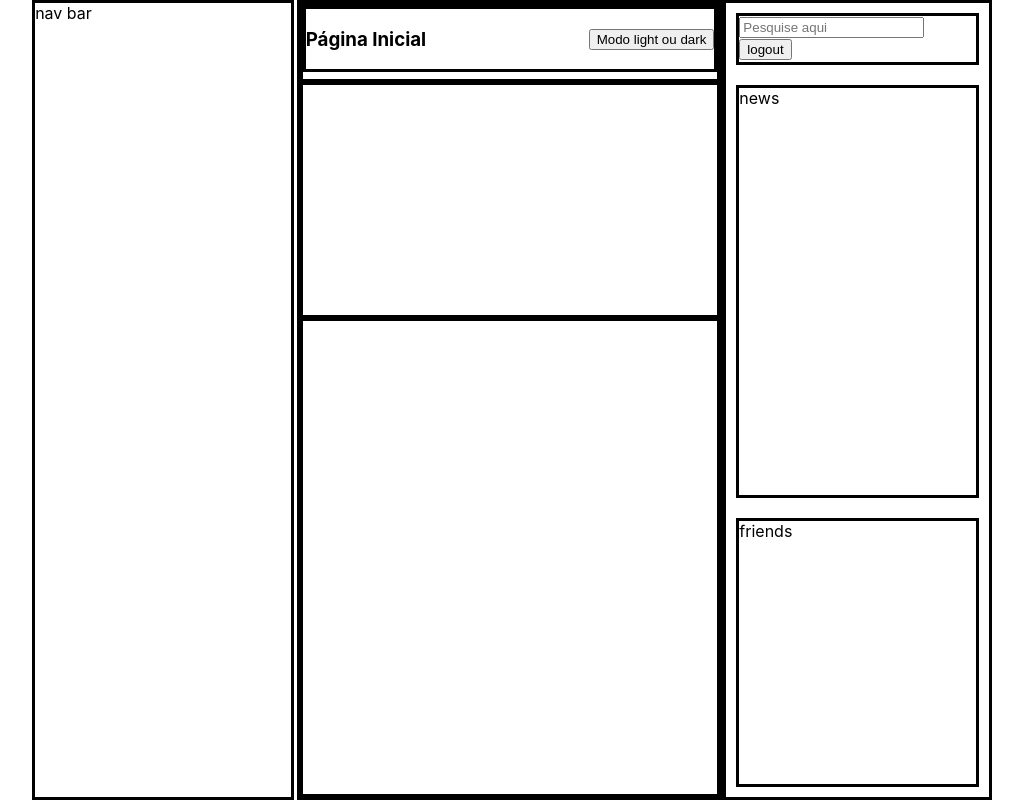
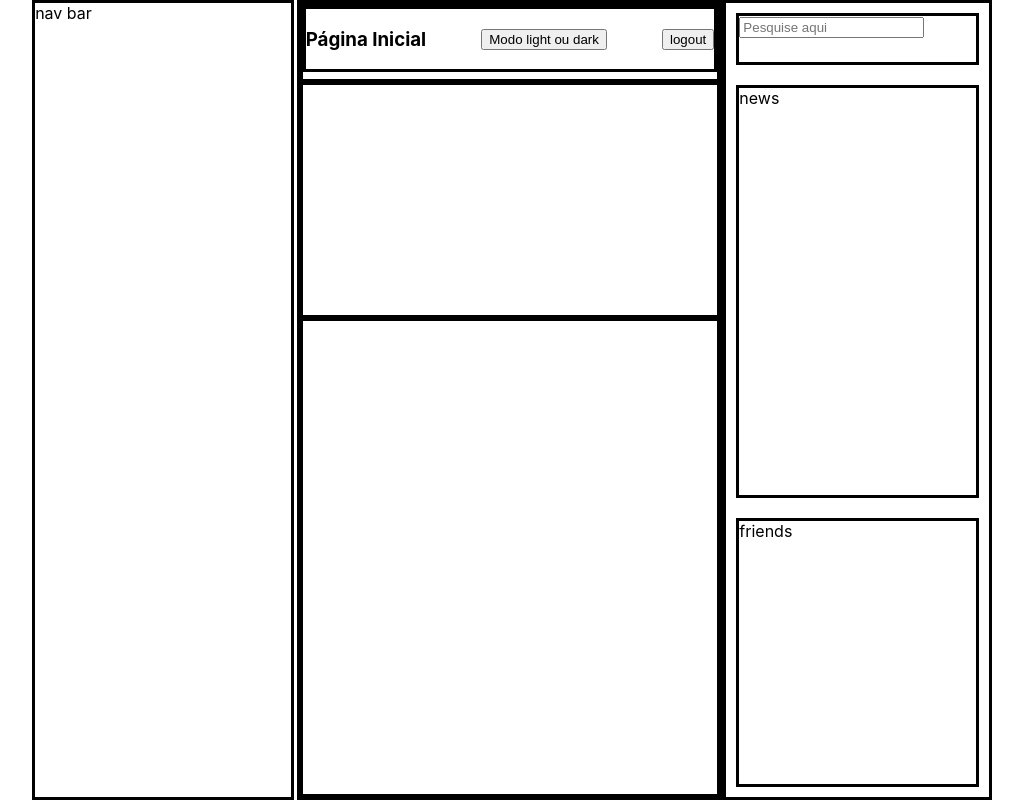
Before and after one commit to future4code/Larissa-Goncalves, a React (Create React App) app in the folder modulo-3/lab-Eddit/projeto-labe-eddit/: page / in a window 1280 px wide. Shown: the whole page, without its empty margins (130-1153 px from the left). Built offline with nearby package versions, Linux system fonts and the light colour scheme; sample sign-in values are in the browser's storage.

Commit message:
Botão logout

```diff
--- a/modulo-3/lab-Eddit/projeto-labe-eddit/src/components/Requests.js
+++ b/modulo-3/lab-Eddit/projeto-labe-eddit/src/components/Requests.js
@@ -14,7 +14,7 @@ import { goToFeed } from "../rotes/Coordinator";
       })
       .catch((err) => {
         console.log(err.message)
-        alert('Senha ou email incorreto, tente novamente')
+        alert('Houve um erro!', err.response.data.message)
 
       })
     }
--- a/modulo-3/lab-Eddit/projeto-labe-eddit/src/components/header/Header.js
+++ b/modulo-3/lab-Eddit/projeto-labe-eddit/src/components/header/Header.js
@@ -1,10 +1,21 @@
 import { DivHeader } from "./Styled-Header";
+import {goToFeed, goToLogin} from "../../rotes/Coordinator"
+import { useHistory} from "react-router";
+
 
 const Header = () => {
+    const history = useHistory()
+
+  const goToLogout = () => {
+    window.localStorage.removeItem("token");
+    window.confirm("deseja sair?") ? goToLogin(history) : goToFeed(history)
+  };
+
     return(
         <DivHeader>
             <h3>Página Inicial</h3>
             <button>Modo light ou dark</button>
+            <button onClick={() => goToLogout(history)}>logout</button>
         </DivHeader>
     )
 }
--- a/modulo-3/lab-Eddit/projeto-labe-eddit/src/pages/FeedPage/FeedPage.js
+++ b/modulo-3/lab-Eddit/projeto-labe-eddit/src/pages/FeedPage/FeedPage.js
@@ -1,7 +1,6 @@
 import { useHistory } from "react-router";
 import Header from "../../components/header/Header";
 import { useProtectedPage } from "../../hooks/useProtectedPage";
-import { goToLogin } from "../../rotes/Coordinator";
 import { DivFeed, NavBar, News, Posts } from "./Styled-Feed";
 
 const FeedPage = () => {
@@ -20,7 +19,7 @@ const FeedPage = () => {
             <News>
                 <div>
                     <input placeholder={"Pesquise aqui"}></input>
-                    <button onClick={() => (goToLogin(history))}>logout</button>
+
 
                 </div>
                 <div>news</div>
```
